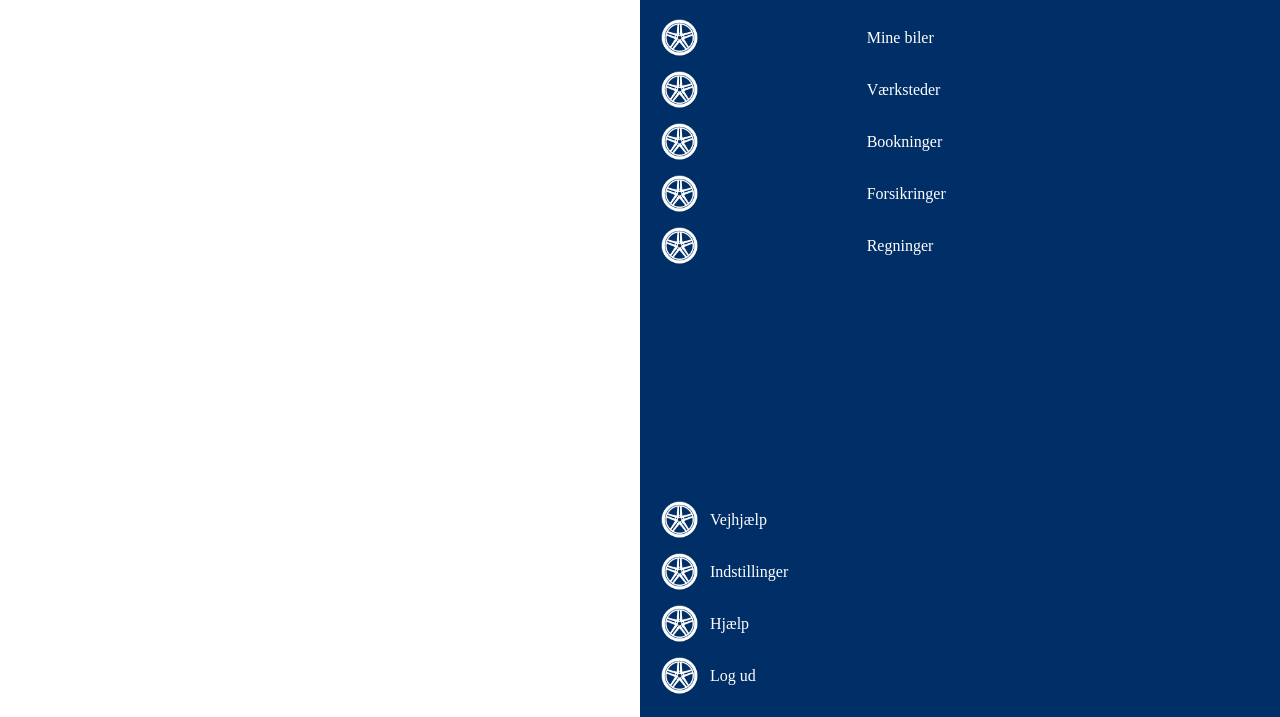
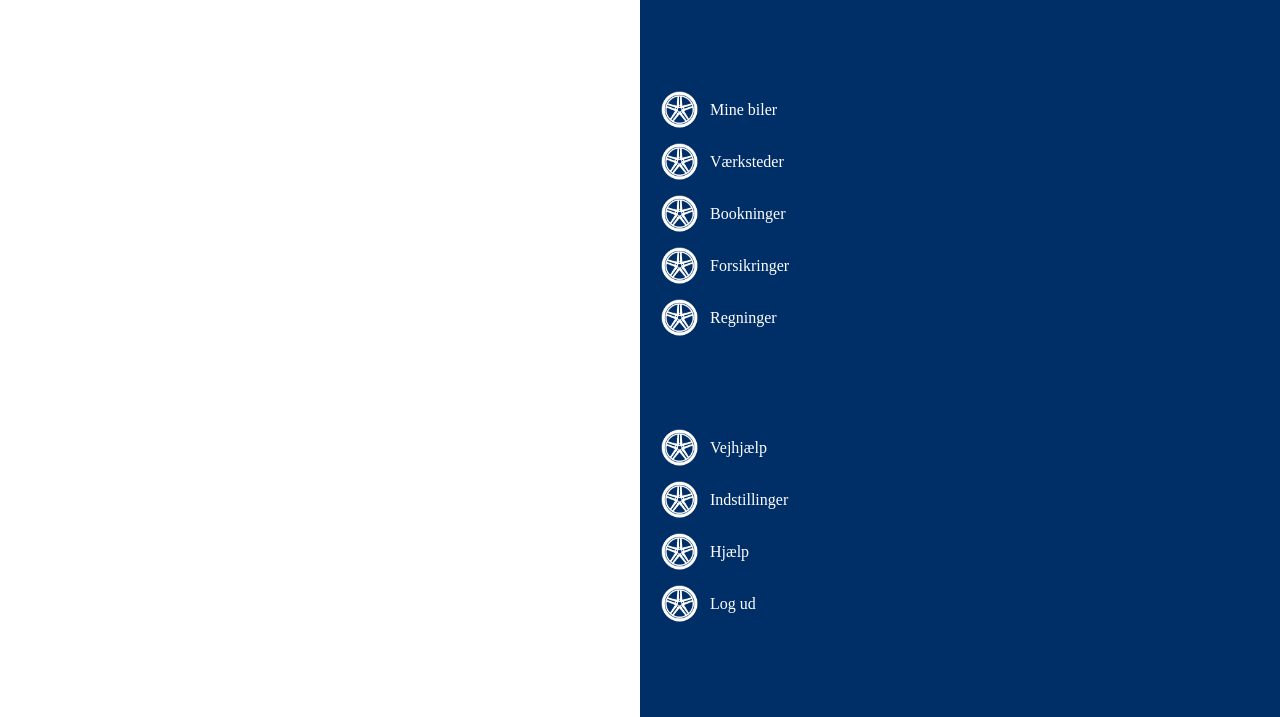
Before and after one commit to signekraemmer/FTZ, a plain HTML site: page html/frontpage.html in a window 1280 px wide. Shown: the part 83-800 px from the top of the page. Drawn offline with Linux system fonts and the light colour scheme.

Commit message:
Fixed for Signe

```diff
--- a/css/master.css
+++ b/css/master.css
@@ -70,12 +70,13 @@ body {
 }
 
 .listTop {
-
+  position: absolute;
+top: 10%;
 }
 
 .listBottom {
   position: absolute;
-  bottom: 0%;
+  bottom: 10%;
 }
 
 .line1, .line2, .line3 {
```
